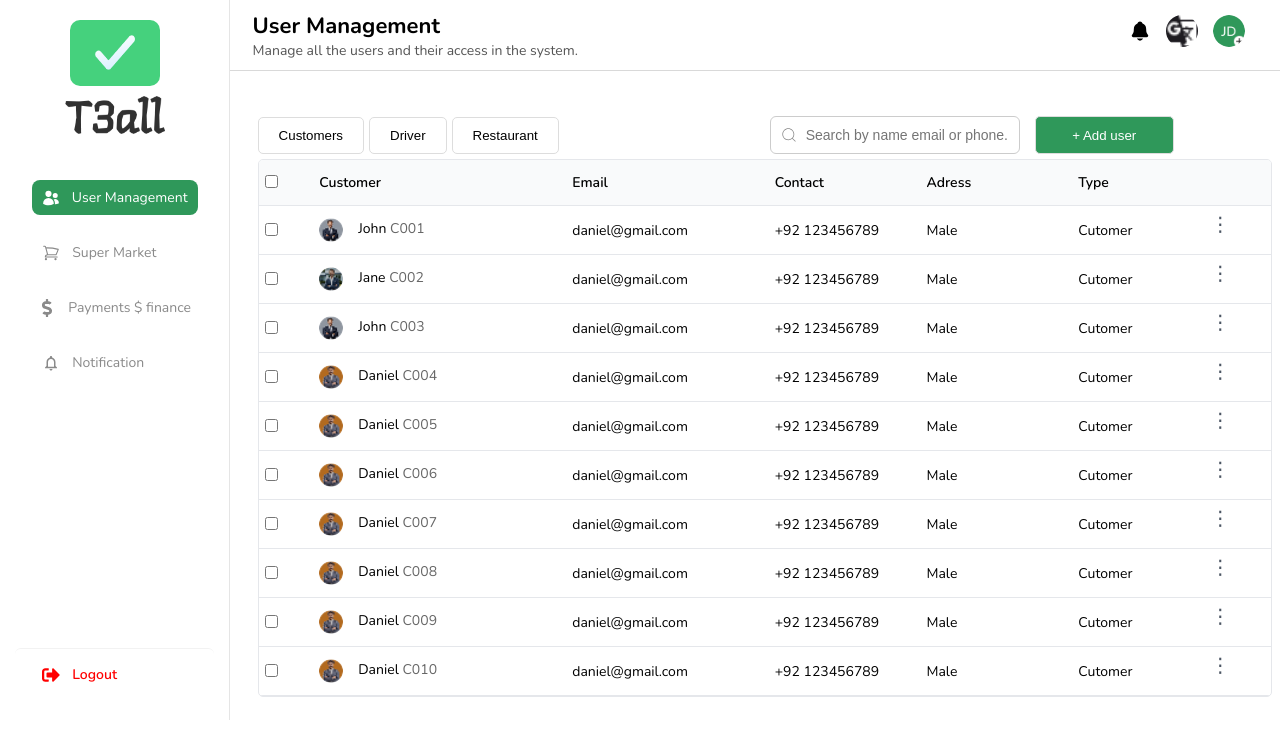
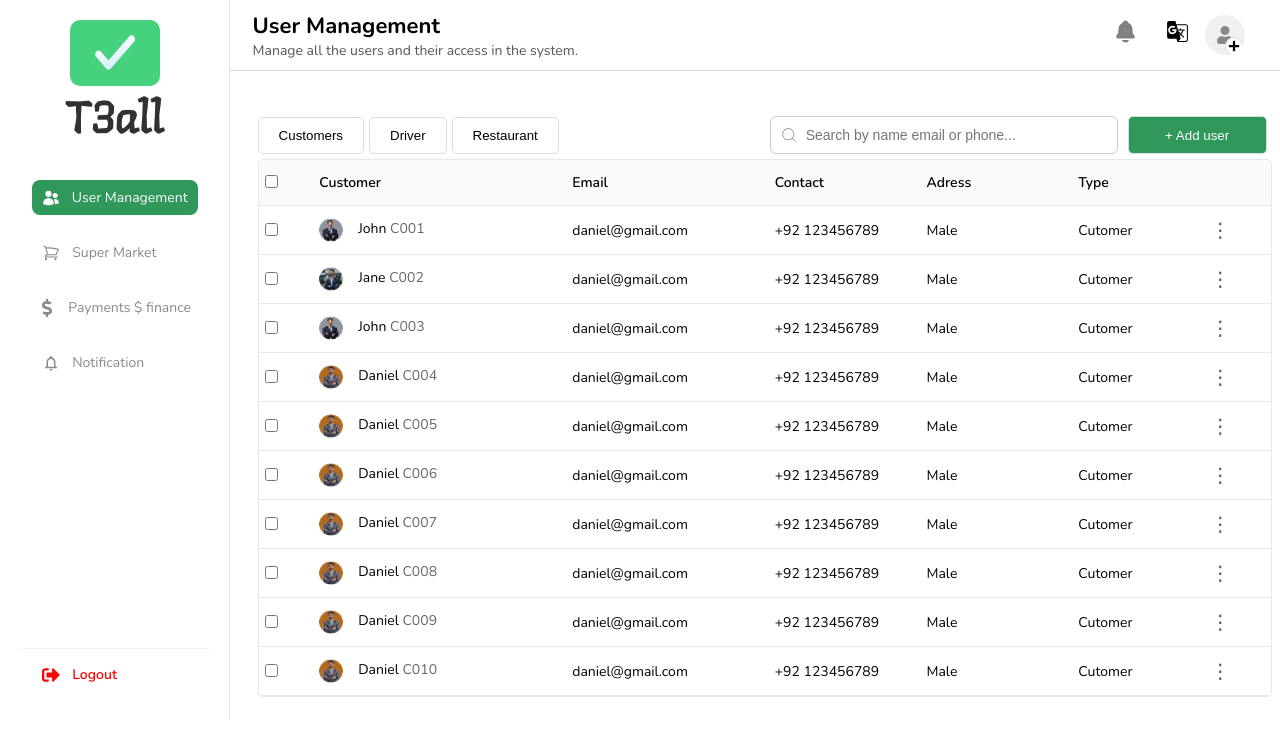
Before and after one commit to Tahanaz0/restaurant, a React (Vite) app: page /userManagement in a window 1280 px wide. Shown: the top 736 px of the page. Built offline with nearby package versions, Linux system fonts and the light colour scheme.

Commit message:
'update-ui'

```diff
--- a/index.html
+++ b/index.html
@@ -6,7 +6,7 @@
     <link href="https://fonts.googleapis.com/css2?family=Nunito:wght@300;400;600;700&display=swap" rel="stylesheet">
 
     <meta name="viewport" content="width=device-width, initial-scale=1.0" />
-    <title>my-ap</title>
+    <title>Restaurant_app</title>
   </head>
   <body>
     <div id="root"></div>
--- a/package.json
+++ b/package.json
@@ -1,5 +1,5 @@
 {
-  "name": "my-ap",
+  "name": "restaurant-app",
   "private": true,
   "version": "0.0.0",
   "type": "module",
--- a/src/component/Header/header.css
+++ b/src/component/Header/header.css
@@ -31,7 +31,7 @@
   .header-right img {
     width: 32px;
     height: 32px;
-    border-radius: 50%;
+    /* border-radius: 50%; */
   }
   .header-title {
     display: flex;
@@ -117,3 +117,109 @@
       margin-left: 10%;
     }
   }
+
+  .profile-frame {
+    position: relative;
+    width: 40px;
+    height: 40px;
+    cursor: pointer;
+  }
+
+  .frame-img {
+    width: 100%;
+    height: 100%;
+  }
+
+  .profile-pic {
+    position: absolute;
+    top: 4px;   /* frame ke andar thoda adjust */
+    left: 4px;
+    width: 32px;
+    height: 32px;
+    border-radius: 50%;
+    object-fit: cover;
+  }
+
+
+  .hidden-input {
+    display: none;
+  }
+
+  .profile-circle {
+    position: relative;
+    width: 40px;
+    height: 40px;
+    border-radius: 50%;
+    background: #f0f0f0;
+    display: flex;
+    align-items: center;
+    justify-content: center;
+    cursor: pointer;
+    overflow: hidden;
+  }
+
+  .profile-placeholder {
+    font-size: 18px;
+    color: #888;
+  }
+
+  .profile-pic {
+    width: 100%;
+    height: 100%;
+    object-fit: cover;
+  }
+
+  .add-icon {
+    position: absolute;
+    bottom: 0px;
+    right: 3px;
+    left: 20px;
+    width: 18px;
+    height: 18px;
+    border-radius: 50%;
+    background: #fff;
+    color: #000;
+    display: flex;
+    align-items: center;
+    justify-content: center;
+    font-size: 12px;
+    border: 1px solid #ddd;
+  }
+
+
+  .hidden-input {
+    display: none;
+  }
+  .dropdown-container {
+    position: relative;
+    display: inline-block;
+  }
+
+  .translate-icon {
+    cursor: pointer;
+    margin-left: 12px;
+  }
+
+  .dropdown-menu {
+    position: absolute;
+    top: 28px;
+    list-style: none;
+    right: 0;
+    background: #fff;
+    border: 1px solid #ddd;
+    border-radius: 6px;
+    width: 120px;
+    box-shadow: 0px 4px 8px rgba(0,0,0,0.1);
+    padding: 6px 0;
+    z-index: 100;
+  }
+
+  .dropdown-item {
+    padding: 8px 12px;
+    cursor: pointer;
+    font-size: 14px;
+  }
+
+  .dropdown-item:hover {
+    background: #f0f0f0;
+  }
--- a/src/component/Header/header.jsx
+++ b/src/component/Header/header.jsx
@@ -1,12 +1,19 @@
-import React from 'react';
+import React, { useRef, useState } from 'react';
 import { IoNotifications } from "react-icons/io5";
+import { FaPlus, FaUser } from "react-icons/fa";
 import { useLocation } from "react-router-dom";
-import './header.css'
+import { MdOutlineGTranslate } from "react-icons/md";
+import { NavLink } from 'react-router-dom';
+
+import './header.css';
 
 const Header = () => {
   const location = useLocation();
+  const [profilePic, setProfilePic] = useState(null);
+  const [dropdownOpen, setDropdownOpen] = useState(false);
+  const [selectedLang, setSelectedLang] = useState("English"); // default lang
+  const fileInputRef = useRef(null);
 
-    // Path → Title mapping
   const titles = {
     "/userManagement": "User Management",
     "/supperMarket": "Super Market",
@@ -15,7 +22,6 @@ const Header = () => {
     "/logout": "Logout"
   };
 
-    // Path → Description mapping
   const descriptions = {
     "/userManagement": "Manage all the users and their access in the system.",
     "/supperMarket": "Track and manage supermarket operations easily.",
@@ -24,9 +30,22 @@ const Header = () => {
     "/logout": "You can logout securely from here."
   };
 
-    // Agar path mapping me ho to use lo, warna default dikhado
   const pageTitle = titles[location.pathname] || "User Management";
   const pageDescription = descriptions[location.pathname] || "Manage all the users and their access in the system.";
+
+  const handleFileChange = (e) => {
+    const file = e.target.files[0];
+    if (file) {
+      setProfilePic(URL.createObjectURL(file));
+    }
+  };
+
+  const handleSelectLang = (lang) => {
+    setSelectedLang(lang);
+    setDropdownOpen(false);
+    console.log("Language Selected:", lang);
+    // yahan aap translation logic connect kar sakte ho
+  };
 
   return (
     <div className='header-container'>
@@ -35,20 +54,68 @@ const Header = () => {
           {pageTitle}
           <p className="header-description">{pageDescription}</p>
         </div>
+
         <div className='header-right'>
+          {/* Notification */}
+          <NavLink to='/notification'>
           <div>
-                        <IoNotifications />
+            <IoNotifications size={25}  style={{
+                color:'GrayText'
+            }}/>
           </div>
-                    <div>
-                        <img src='./images/icon.png' alt="user" />
+          </NavLink>
+
+          {/* Translate Dropdown */}
+          <div className="dropdown-container">
+            <div
+              className="translate-icon"
+              onClick={() => setDropdownOpen(!dropdownOpen)}
+            >
+              <MdOutlineGTranslate size={25} />
             </div>
-                    <div>
-                        <img src='./images/fram.png' alt="user" />
+            {dropdownOpen && (
+              <ul className="dropdown-menu">
+                {["English", "Arabic", "Hebrew"].map((lang) => (
+                  <li
+                    key={lang}
+                    className="dropdown-item"
+                    onClick={() => handleSelectLang(lang)}
+                  >
+                    {lang}
+                  </li>
+                ))}
+              </ul>
+            )}
+          </div>
+
+          {/* Profile */}
+          <div
+            className="profile-circle"
+            onClick={() => fileInputRef.current.click()}
+          >
+            {profilePic ? (
+              <img src={profilePic} alt="profile" className="profile-pic" />
+            ) : (
+              <FaUser className="profile-placeholder" />
+            )}
+
+            <div className="add-icon">
+              <FaPlus size={12} />
+            </div>
+
+            {/* Hidden Input */}
+            <input
+              type="file"
+              accept="image/*"
+              ref={fileInputRef}
+              className="hidden-input"
+              onChange={handleFileChange}
+            />
           </div>
         </div>
       </div>
     </div>
-    )
-}
+  );
+};
 
 export default Header;
--- a/src/component/Login/Login.jsx
+++ b/src/component/Login/Login.jsx
@@ -31,14 +31,14 @@ const Login = () => {
     }
 
     try {
-      setLoading(true);
-      await signInWithEmailAndPassword(auth, email, password);
+      // setLoading(true);
+      // await signInWithEmailAndPassword(auth, email, password);
 
-      if (rememberMe) {
-        localStorage.setItem("userEmail", email);
-      } else {
-        localStorage.removeItem("userEmail");
-      }
+      // if (rememberMe) {
+      //   localStorage.setItem("userEmail", email);
+      // } else {
+      //   localStorage.removeItem("userEmail");
+      // }
 
       navigate("/UserManagement");
     } catch (error) {
--- a/src/component/UserManagement/userManagement.css
+++ b/src/component/UserManagement/userManagement.css
@@ -43,7 +43,7 @@
 
 .user-second {
   display: flex;
-  gap: 15px;
+  gap: 10px;
   width: 50%;
   flex-wrap: wrap;
   /* margin-left: 20%; */
@@ -55,7 +55,8 @@
 .input-wrapper {
   position: relative;
   display: inline-block;
-  width: 250px;
+  /* width: 250px; */
+  flex: 1;
   /* input ki width */
 }
 
--- a/src/component/UserManagement/userTable.css
+++ b/src/component/UserManagement/userTable.css
@@ -107,13 +107,13 @@
     text-align: center;
   }
 
-  .dots {
+  /* .dots {
     cursor: pointer;
     font-size: 20px;
     padding: 4px 8px;
     border-radius: 4px;
   }
-
+   */
   .dots:hover {
     background: #f3f4f6;
   }
--- a/src/component/supperMarket/MarketTable.css
+++ b/src/component/supperMarket/MarketTable.css
@@ -181,12 +181,12 @@
     text-align: center;
   }
 
-  .dots {
+  /* .dots {
     cursor: pointer;
     font-size: 20px;
     padding: 4px 8px;
     border-radius: 4px;
-  }
+  } */
 
   .dots:hover {
     background: #f3f4f6;
--- a/src/component/supperMarket/gallery.css
+++ b/src/component/supperMarket/gallery.css
@@ -118,7 +118,7 @@
 	position: absolute;
 	left: 0;
 	right: 0;
-	bottom: 12px;
+	bottom: 6px;
 	display: flex;
 	justify-content: center;
 	gap: 8px;
--- a/src/component/supperMarket/supperMarket.css
+++ b/src/component/supperMarket/supperMarket.css
@@ -120,7 +120,7 @@
     align-items: center;
     /* padding: 5px; */
     margin: 10px;
-    width: 100%;
+    width: 96%;
 }
 
 .support-management {
--- a/src/firebase.js
+++ b/src/firebase.js
@@ -1,5 +1,6 @@
 import { initializeApp } from "firebase/app";
 import { getAuth } from "firebase/auth";
+import { getFirestore } from "firebase/firestore";
 
 const firebaseConfig = {
   apiKey: "AIzaSyCXXvoA7-9dDmOV1rvldsyMuiA56SeA8o8",
@@ -16,4 +17,8 @@ const app = initializeApp(firebaseConfig);
 
 // ✅ Initialize Authentication
 export const auth = getAuth(app);
+
+// ✅ Initialize Firestore
+export const db = getFirestore(app);
+
 export default app;
```
Also changed, not shown: 1 other file (tests, documents, lock files or other folders). Lines whose indentation alone changed are shown as unchanged.
